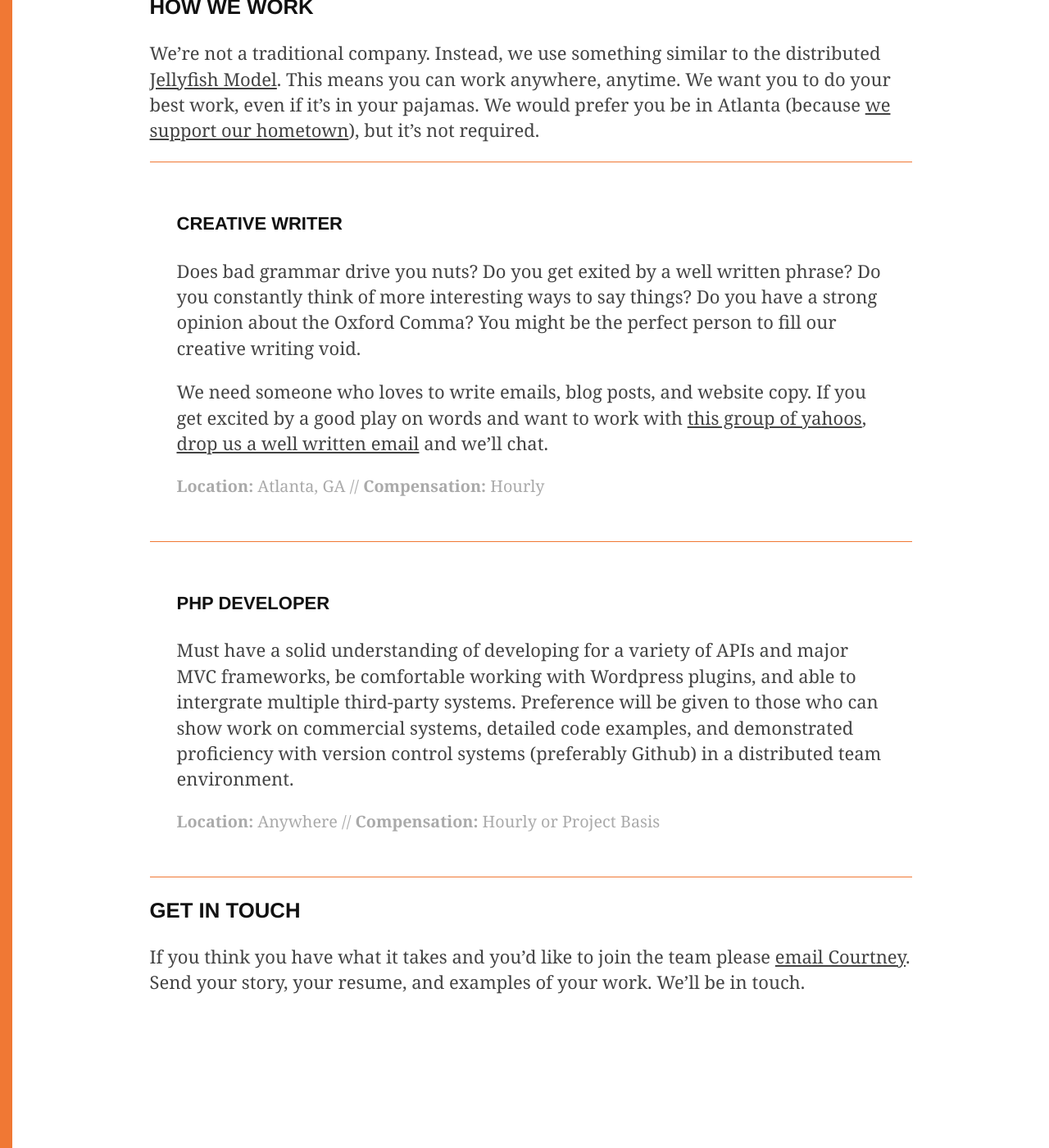
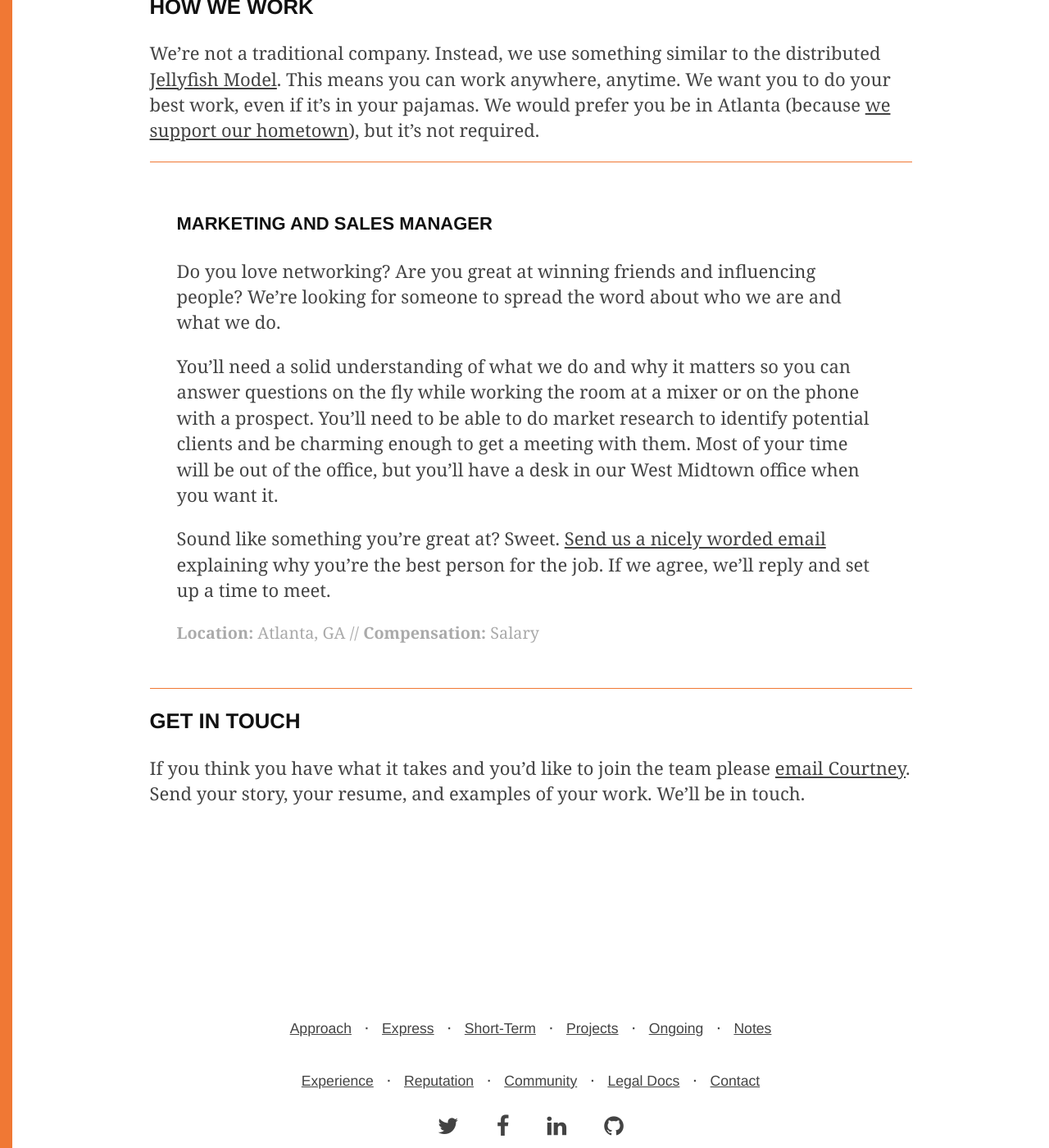
Before and after one commit to ninelabs/ninelabs.com, a Jekyll site: the page built from jobs/index.html, in a window 1280 px wide and 1400 px high, scrolled down 419 px. Shown: the whole window at 82% size. Built offline with Jekyll 4.4.1, drawn with Linux system fonts in a browser that asks for light colours; nearby versions of some CDN libraries; Markdown is read by kramdown in place of the engine named in the settings.

Commit message:
JOBS UPDATE
Signed-off-by: J Cornelius <github@jcornelius.com>

```diff
--- a/_data/jobs.yml
+++ b/_data/jobs.yml
@@ -1,12 +1,9 @@
-- title: Creative Writer
+- title: Marketing and Sales Manager
   description: |
-    Does bad grammar drive you nuts? Do you get exited by a well written phrase? Do you constantly think of more interesting ways to say things? Do you have a strong opinion about the Oxford Comma? You might be the perfect person to fill our creative writing void.
+    Do you love networking? Are you great at winning friends and influencing people? We're looking for someone to spread the word about who we are and what we do.
 
-    We need someone who loves to write emails, blog posts, and website copy. If you get excited by a good play on words and want to work with [this group of yahoos](/experience/), [drop us a well written email](mailto:hello@ninelabs.com) and we&rsquo;ll chat.
+    You'll need a solid understanding of what we do and why it matters so you can answer questions on the fly while working the room at a mixer or on the phone with a prospect. You'll need to be able to do market research to identify potential clients and be charming enough to get a meeting with them. Most of your time will be out of the office, but you'll have a desk in our West Midtown office when you want it.
+
+    Sound like something you're great at? Sweet. [Send us a nicely worded email](mailto:hello@ninelabs.com) explaining why you're the best person for the job. If we agree, we'll reply and set up a time to meet.
   location: Atlanta, GA
-  pay: Hourly
-
-- title: PHP Developer
-  description: Must have a solid understanding of developing for a variety of APIs and major MVC frameworks, be comfortable working with Wordpress plugins, and able to intergrate multiple third-party systems. Preference will be given to those who can show work on commercial systems, detailed code examples, and demonstrated proficiency with version control systems (preferably Github) in a distributed team environment.
-  location: Anywhere
-  pay: Hourly or Project Basis
+  pay: Salary
```
